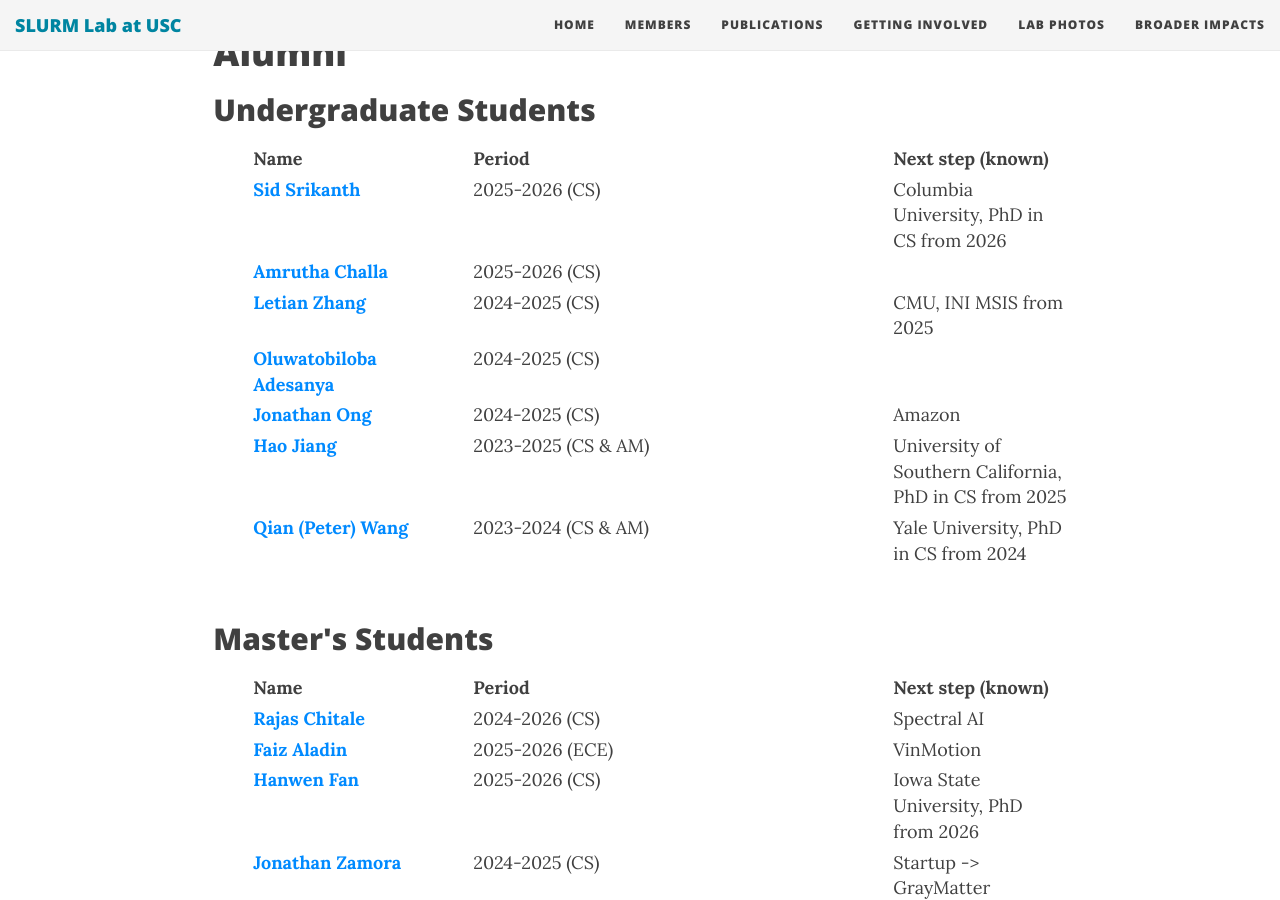
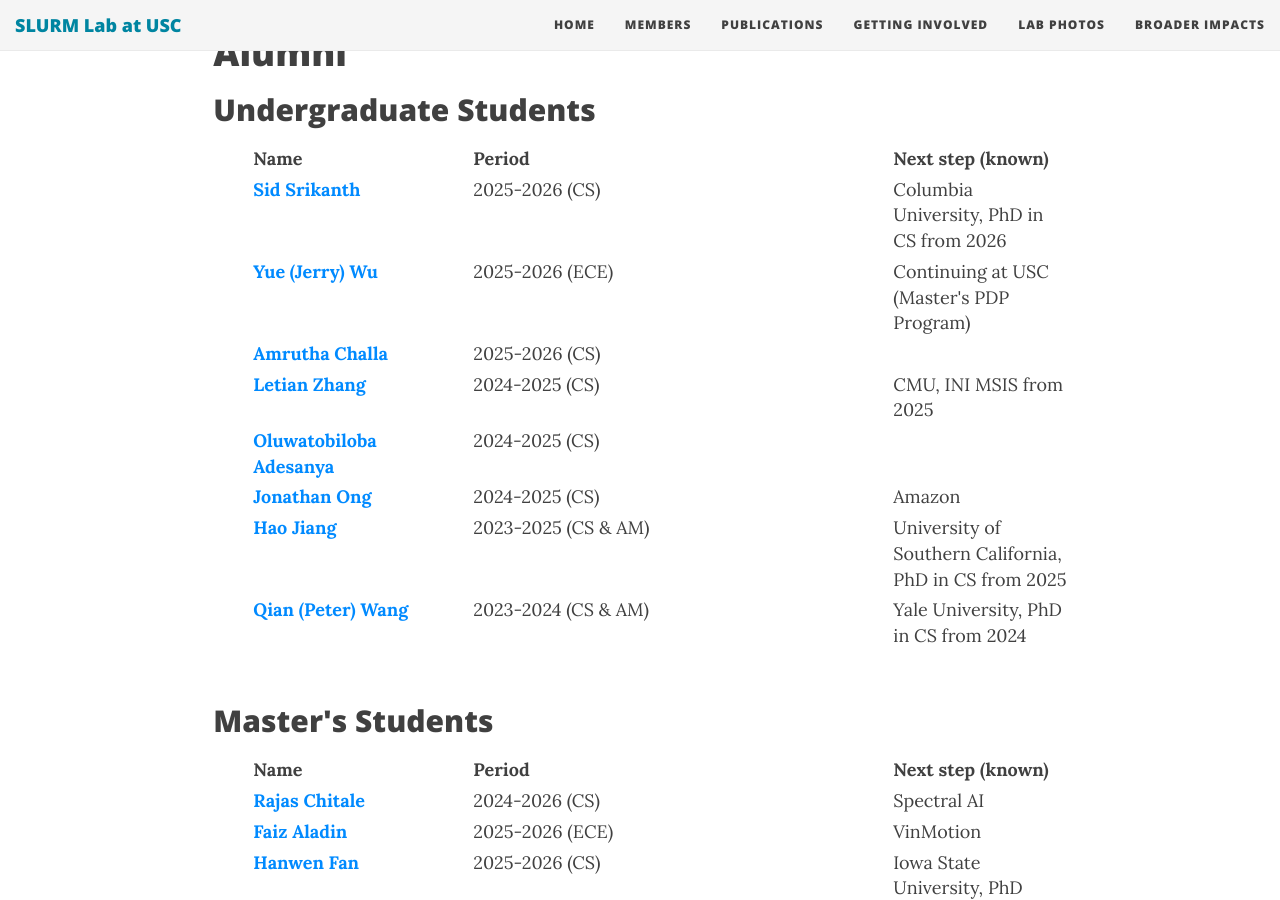
Before and after one commit to slurm-lab-usc/slurm-lab-usc.github.io, a Jekyll site: the page built from members.md, in a window 1280 px wide and 900 px high, scrolled down 3460 px. Built offline with Jekyll 4.4.1, drawn with Linux system fonts in a browser that asks for light colours; nearby versions of some CDN libraries.

Commit message:
Add Yue (Jerry) Wu to members list

```diff
--- a/members.md
+++ b/members.md
@@ -137,6 +137,10 @@ members:
             period: 2025-2026 (CS)
             web_url: http://sidsrikanth.com
             next_step: Columbia University, PhD in CS from 2026
+          - name: Yue (Jerry) Wu
+            period: 2025-2026 (ECE)
+            web_url: https://jerry-wy.github.io/
+            next_step: Continuing at USC (Master's PDP Program)
           - name: Amrutha Challa
             period: 2025-2026 (CS)
             web_url: https://www.linkedin.com/in/amrutha-challa-b6a208223/
```
